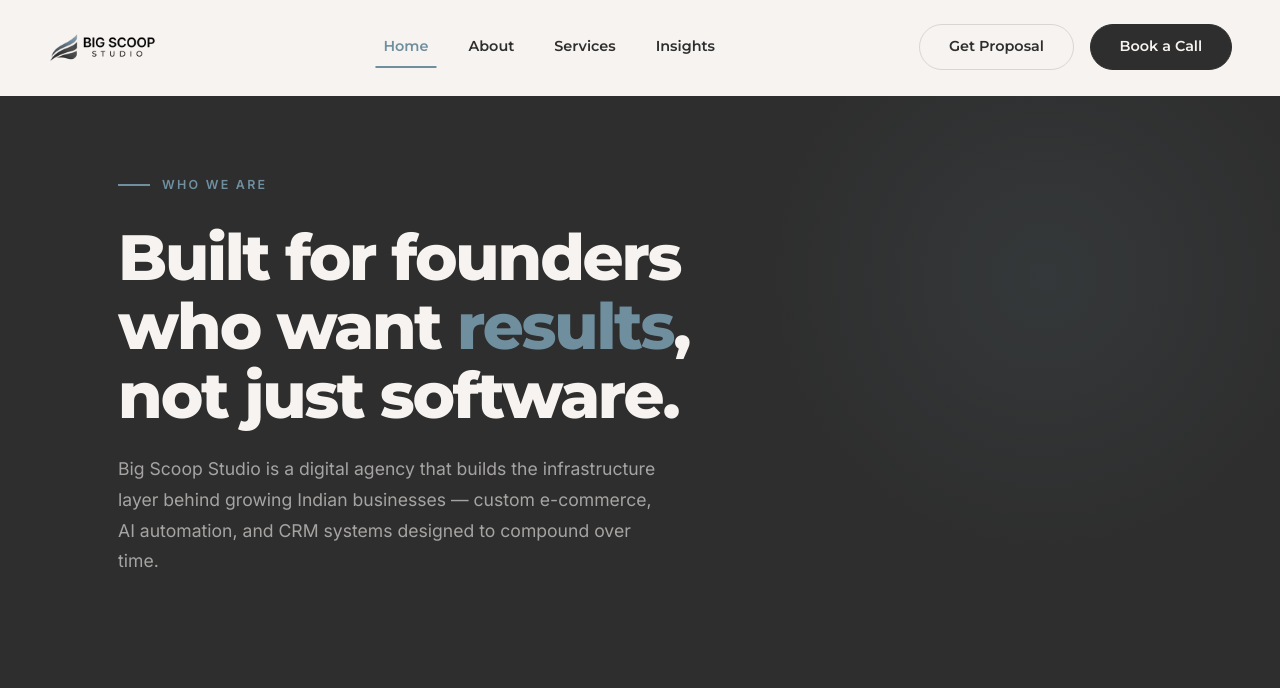
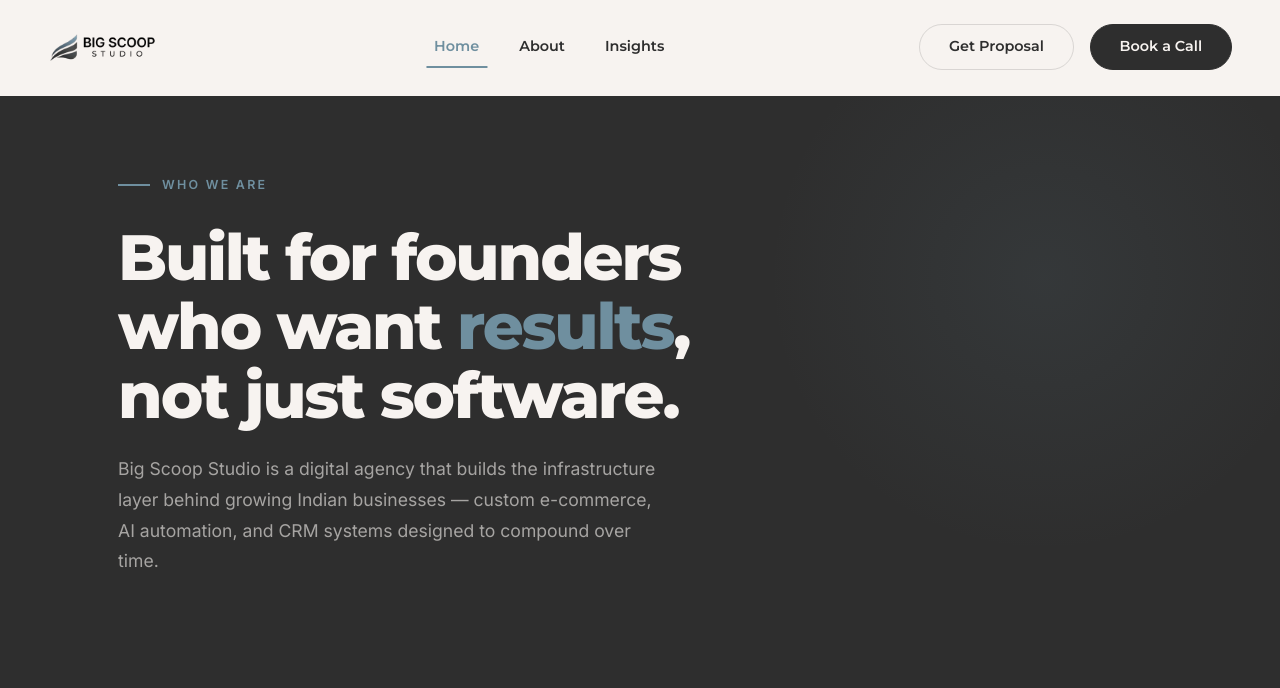
Before and after one commit to mediabigscoopstudio/Big-Scoop-Studio-Official-, a Django app: template template/main/about.html in a window 1280 px wide. Shown: the top 688 px of the page. Run offline with Django 5.2, Linux system fonts and the light colour scheme; the template is opened without the code that fills it, so the values that code supplies are empty.

Commit message:
Service removal

```diff
--- a/template/main/base.html
+++ b/template/main/base.html
@@ -181,10 +181,6 @@
                     <li class="nav-item">
                         <a class="nav-link" href="{% url 'about' %}">About</a>
                     </li>
-                     <li class="nav-item">
-                        <a class="nav-link" href="{% url 'Services' %}">Services</a>
-                    </li>
-
                     <li class="nav-item">
                         <a class="nav-link" href="{% url 'insights' %}">Insights</a>
                     </li>
```
